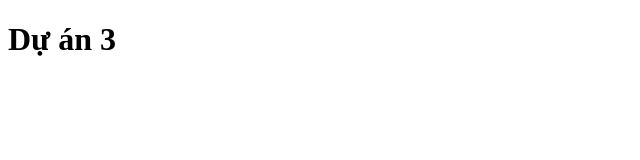
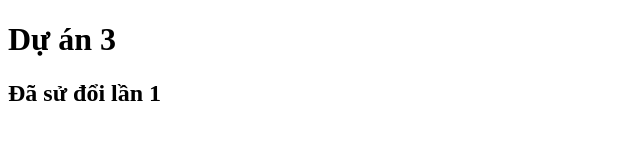
Before and after one commit to vnhnhum/duan3, a plain HTML site: page index.html in a window 1280 px wide. Shown: the whole page, without its empty margins (0-640 px from the left). Drawn offline with Linux system fonts and the light colour scheme.

Commit message:
sửa đổi lần 1

```diff
--- a/index.html
+++ b/index.html
@@ -7,5 +7,6 @@
   </head>
   <body>
     <h1>Dự án 3</h1>
+    <h2>Đã sử đổi lần 1</h2>
   </body>
 </html>
```
